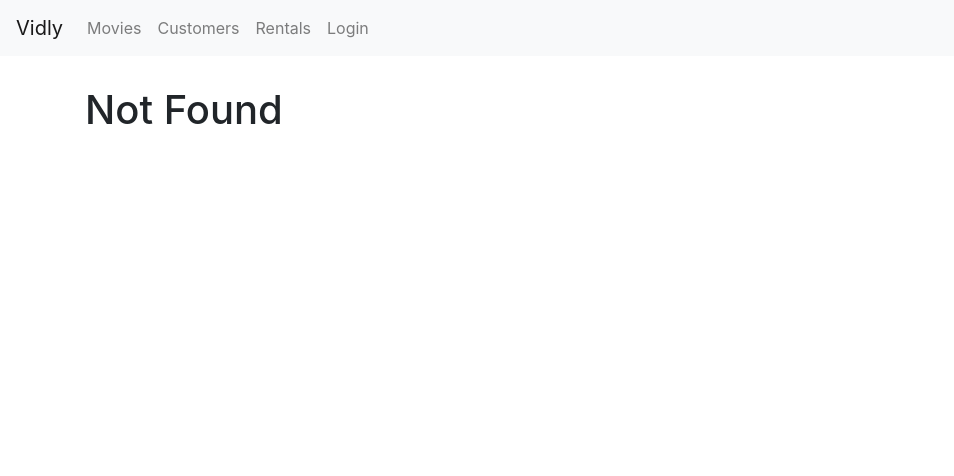
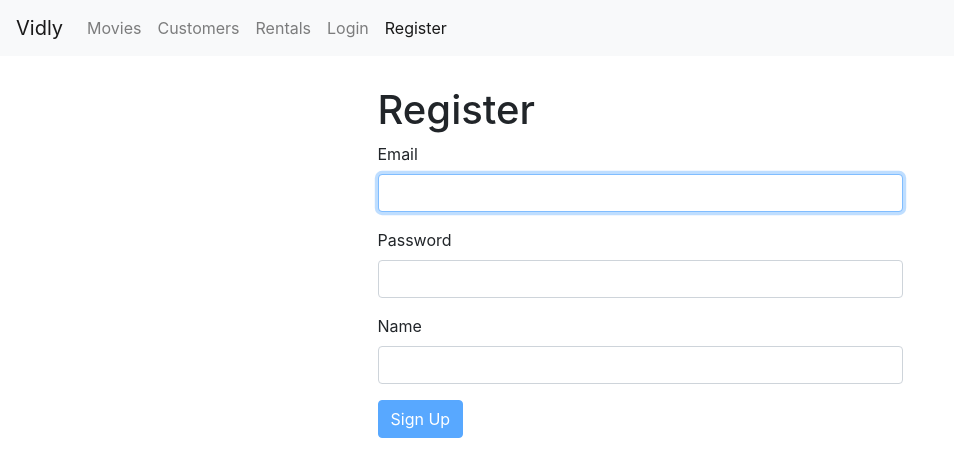
Before and after one commit to HernanCote/vidly, a React (Create React App) app: page /register in a window 1280 px wide. Before the commit this address led to /not-found. Shown: the top 476 px of the page, without its empty margins (0-954 px from the left). Built offline with nearby package versions, Linux system fonts and the light colour scheme.

Commit message:
Implemented register form

```diff
--- a/src/App.js
+++ b/src/App.js
@@ -7,6 +7,7 @@
 import Rentals from "./components/rentals";
 import NotFound from "./components/notFound";
 import LoginForm from "./components/loginForm";
+import RegisterForm from "./components/registerForm";
 import "./App.css";
 
 class App extends Component {
@@ -17,6 +18,7 @@
         <main style={{ paddingTop: 30 }} className="container">
           <Switch>
             <Route path="/login" component={LoginForm} />
+            <Route path="/register" component={RegisterForm} />
             <Route path="/movies/:id" component={MovieForm} />
             <Route path="/movies" component={Movies} />
             <Route path="/customers" component={Customers} />
--- a/src/components/common/navbar.jsx
+++ b/src/components/common/navbar.jsx
@@ -32,6 +32,9 @@
           <NavLink className="nav-link nav-item" to="/login">
             Login
           </NavLink>
+          <NavLink className="nav-link nav-item" to="/register">
+            Register
+          </NavLink>
         </div>
       </div>
     </nav>
--- /dev/null
+++ b/src/components/registerForm.jsx
@@ -0,0 +1,51 @@
+import React from "react";
+import Form from "./common/form";
+import Joi from "joi-browser";
+
+class RegisterForm extends Form {
+  constructor(props) {
+    super(props);
+    this.state = {
+      data: {
+        email: "",
+        password: "",
+        name: ""
+      },
+      errors: {}
+    };
+  }
+
+  schema = {
+    email: Joi.string()
+      .email()
+      .required()
+      .label("Email"),
+    password: Joi.string()
+      .min(5)
+      .required()
+      .label("Password"),
+    name: Joi.string()
+      .required()
+      .label("Name")
+  };
+
+  doSubmit = () => {
+    console.log("Registering... sooon!");
+  };
+
+  render() {
+    return (
+      <div className="mx-auto col-md-6 col-sm-6 ">
+        <h1>Register</h1>
+        <form onSubmit={this.handleSubmit}>
+          {this.renderInput("email", "Email", "text", true)}
+          {this.renderInput("password", "Password", "password")}
+          {this.renderInput("name", "Name")}
+          {this.renderButton("Sign Up")}
+        </form>
+      </div>
+    );
+  }
+}
+
+export default RegisterForm;
```
